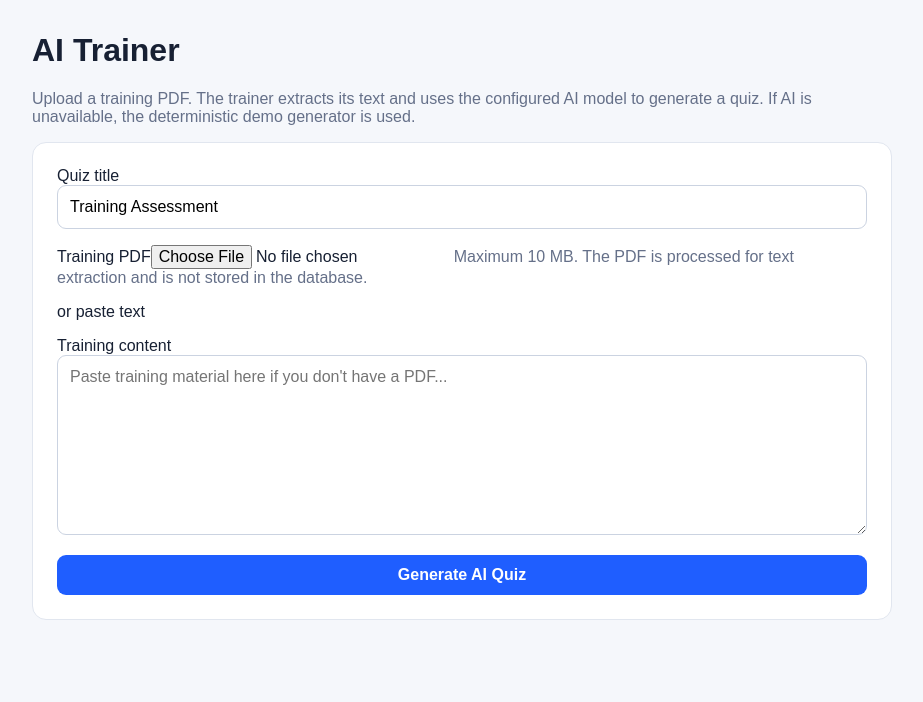
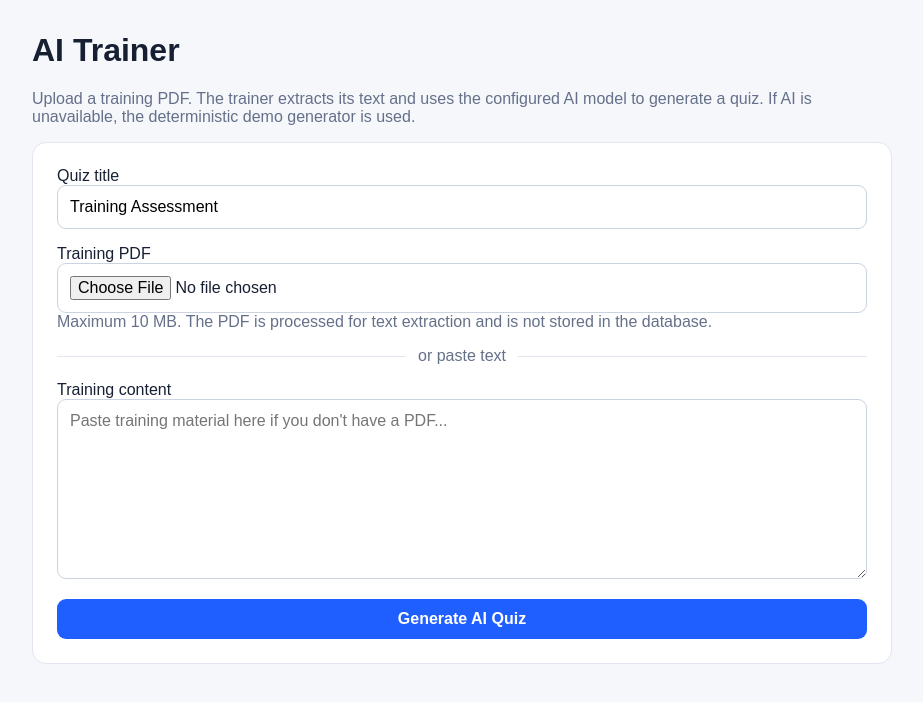
Before and after one commit to rishik35/quiz-pipeline, a Next.js app: page /trainer/upload in a window 1280 px wide. Shown: the top 702 px of the page, without its empty margins (178-1101 px from the left). Built offline with nearby package versions, Linux system fonts and the light colour scheme.

Commit message:
style: polish AI trainer upload form

```diff
--- a/app/globals.css
+++ b/app/globals.css
@@ -10,10 +10,12 @@ button,input,textarea { font:inherit; }
 h1 { margin-top:0; }
 .btn { display:inline-block; border:0; border-radius:9px; padding:11px 16px; background:#1f5eff; color:#fff; cursor:pointer; font-weight:600; }
 .btn.secondary { background:#e8edf7; color:#172033; }
-textarea,input[type=text] { width:100%; border:1px solid #cbd3e1; border-radius:9px; padding:12px; }
+textarea,input[type=text],input[type=file] { width:100%; border:1px solid #cbd3e1; border-radius:9px; padding:12px; background:#fff; }
 textarea { min-height:180px; resize:vertical; }
 .option { display:block; padding:13px; border:1px solid #d9dfeb; border-radius:9px; margin:9px 0; cursor:pointer; }
 .option:hover { background:#f5f7ff; }
 .result { font-size:22px; font-weight:700; }
 .error { color:#b42318; }
 .success { color:#067647; }
+.divider { display:flex; align-items:center; gap:12px; color:#657089; }
+.divider::before, .divider::after { content:""; height:1px; flex:1; background:#e1e6ef; }
```
